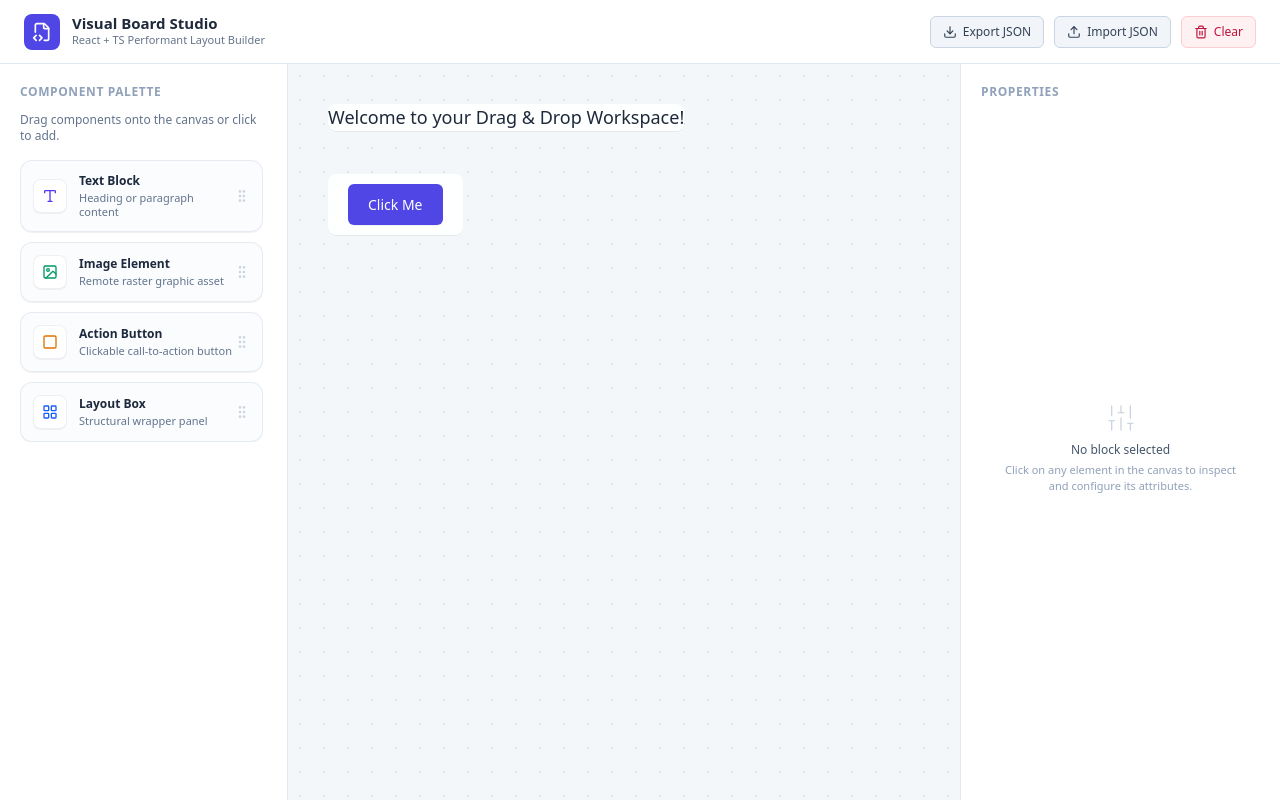
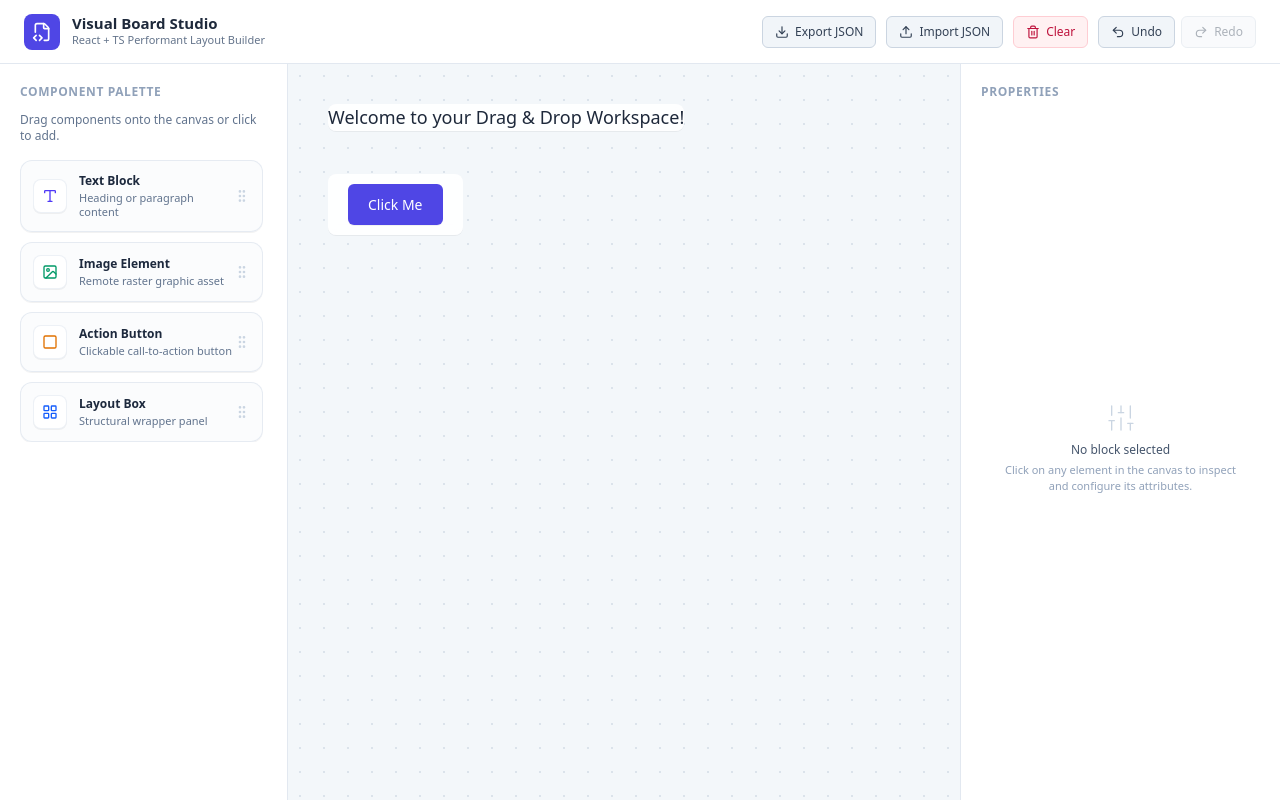
Before and after one commit to Birundadevi/DND_Builder, a React (Vite) app: page / in a window 1280 px wide. Built offline with nearby package versions, Linux system fonts and the light colour scheme.

Commit message:
added undo redo options and testcase

```diff
--- a/src/components/Block.tsx
+++ b/src/components/Block.tsx
@@ -14,11 +14,13 @@ export const Block: React.FC<BlockProps> = memo(({ block, isSelected }) => {
   const isDraggingRef = useRef(false);
   const dragOffsetRef = useRef({ x: 0, y: 0 });
 
+  // Handle selection cleanly on click and prevent bubbling up to canvas background
   const handleClick = useCallback((e: React.MouseEvent) => {
     e.stopPropagation();
     selectBlock(block.id);
   }, [block.id, selectBlock]);
 
+  // Custom high-performance pointer drag handler
   const handlePointerDown = useCallback((e: React.PointerEvent) => {
     e.stopPropagation();
     selectBlock(block.id);
@@ -119,7 +121,6 @@ export const Block: React.FC<BlockProps> = memo(({ block, isSelected }) => {
       }`}
     >
       <button
-        onPointerDown={(e) => e.stopPropagation()}
         onClick={(e) => {
           e.stopPropagation();
           deleteBlock(block.id);
--- a/src/components/Toolbar.tsx
+++ b/src/components/Toolbar.tsx
@@ -1,12 +1,14 @@
 import React, { useRef, useState } from 'react';
 import { useBuilder } from '../hooks/useBuilder';
 import { Download, Upload, Trash2, FileCode2, Check, AlertCircle } from 'lucide-react';
+import { Undo2, Redo2 } from 'lucide-react';
 
 export const Toolbar: React.FC = () => {
   const { exportJson, importJson, clearCanvas, blocks } = useBuilder();
   const fileInputRef = useRef<HTMLInputElement>(null);
   const [errorMsg, setErrorMsg] = useState<string | null>(null);
   const [successMsg, setSuccessMsg] = useState<string | null>(null);
+  const { undo, redo, canUndo, canRedo } = useBuilder();
 
   const handleExport = () => {
     const jsonStr = exportJson();
@@ -74,6 +76,49 @@ export const Toolbar: React.FC = () => {
         <button onClick={() => { if (blocks.length === 0 || window.confirm('Clear canvas?')) clearCanvas(); }} style={{ display: 'inline-flex', alignItems: 'center', gap: '6px', padding: '6px 12px', fontSize: '12px', fontWeight: 500, color: '#be123c', backgroundColor: '#fff1f2', border: '1px solid #fecdd3', borderRadius: '6px', cursor: 'pointer' }}>
           <Trash2 className="w-3.5 h-3.5" /> Clear
         </button>
+        <div style={{ display: 'flex', alignItems: 'center', gap: '6px' }}>
+  <button
+    onClick={undo}
+    disabled={!canUndo}
+    style={{
+      opacity: canUndo ? 1 : 0.4,
+      cursor: canUndo ? 'pointer' : 'not-allowed',
+      display: 'inline-flex',
+      alignItems: 'center',
+      gap: '6px',
+      padding: '6px 12px',
+      fontSize: '12px',
+      fontWeight: 500,
+      color: '#334155',
+      backgroundColor: '#f1f5f9',
+      border: '1px solid #cbd5e1',
+      borderRadius: '6px'
+    }}
+  >
+    <Undo2 className="w-3.5 h-3.5" /> Undo
+  </button>
+
+  <button
+    onClick={redo}
+    disabled={!canRedo}
+    style={{
+      opacity: canRedo ? 1 : 0.4,
+      cursor: canRedo ? 'pointer' : 'not-allowed',
+      display: 'inline-flex',
+      alignItems: 'center',
+      gap: '6px',
+      padding: '6px 12px',
+      fontSize: '12px',
+      fontWeight: 500,
+      color: '#334155',
+      backgroundColor: '#f1f5f9',
+      border: '1px solid #cbd5e1',
+      borderRadius: '6px'
+    }}
+  >
+    <Redo2 className="w-3.5 h-3.5" /> Redo
+  </button>
+</div>
       </div>
     </header>
   );
--- a/src/state/BuilderContext.tsx
+++ b/src/state/BuilderContext.tsx
@@ -8,6 +8,8 @@ interface BuilderContextType {
   blocks: BlockItem[];
   selectedBlockId: string | null;
   selectedBlock: BlockItem | null;
+  canUndo: boolean;
+  canRedo: boolean;
   addBlock: (type: BlockType, x?: number, y?: number) => void;
   updateBlockPosition: (id: string, x: number, y: number) => void;
   updateBlockContent: (id: string, key: string, value: string) => void;
@@ -15,6 +17,8 @@ interface BuilderContextType {
   deleteBlock: (id: string) => void;
   selectBlock: (id: string | null) => void;
   clearCanvas: () => void;
+  undo: () => void;
+  redo: () => void;
   exportJson: () => string;
   importJson: (jsonString: string) => boolean;
 }
@@ -41,12 +45,50 @@ const INITIAL_BLOCKS: BlockItem[] = [
 ];
 
 export const BuilderProvider: React.FC<{ children: React.ReactNode }> = ({ children }) => {
-  const [blocks, setBlocks] = useState<BlockItem[]>(INITIAL_BLOCKS);
+  // History Stacks for Undo / Redo
+  const [past, setPast] = useState<BlockItem[][]>([INITIAL_BLOCKS]);
+  const [present, setPresent] = useState<BlockItem[]>(INITIAL_BLOCKS);
+  const [future, setFuture] = useState<BlockItem[][]>([]);
+
   const [selectedBlockId, setSelectedBlockId] = useState<string | null>(null);
 
   const selectBlock = useCallback((id: string | null) => {
     setSelectedBlockId(id);
   }, []);
+
+  // Helper to commit state changes into history stack
+  const recordHistory = useCallback((newBlocks: BlockItem[]) => {
+    setPresent(currentPresent => {
+      if (JSON.stringify(currentPresent) === JSON.stringify(newBlocks)) return currentPresent;
+      setPast(prevPast => [...prevPast, currentPresent]);
+      setFuture([]); // Clear redo future stack on new user action
+      return newBlocks;
+    });
+  }, []);
+
+  const undo = useCallback(() => {
+    if (past.length === 0) return;
+
+    const previous = past[past.length - 1];
+    const newPast = past.slice(0, past.length - 1);
+
+    setPast(newPast);
+    setFuture(currFuture => [present, ...currFuture]);
+    setPresent(previous);
+    setSelectedBlockId(null);
+  }, [past, present]);
+
+  const redo = useCallback(() => {
+    if (future.length === 0) return;
+
+    const next = future[0];
+    const newFuture = future.slice(1);
+
+    setPast(prevPast => [...prevPast, present]);
+    setPresent(next);
+    setFuture(newFuture);
+    setSelectedBlockId(null);
+  }, [future, present]);
 
   const addBlock = useCallback((type: BlockType, x = 60, y = 60) => {
     const newBlock: BlockItem = {
@@ -71,70 +113,90 @@ export const BuilderProvider: React.FC<{ children: React.ReactNode }> = ({ child
         height: type === 'container' ? '180px' : 'auto'
       }
     };
-    setBlocks(prev => [...prev, newBlock]);
+
+    setPresent(current => {
+      const next = [...current, newBlock];
+      recordHistory(next);
+      return next;
+    });
     setSelectedBlockId(newBlock.id);
-  }, []);
+  }, [recordHistory]);
 
-  // Highly optimized standalone position updater to decouple drag ticks from heavy UI trees
   const updateBlockPosition = useCallback((id: string, x: number, y: number) => {
-    setBlocks(prev =>
-      prev.map(block => (block.id === id ? { ...block, x: Math.max(0, x), y: Math.max(0, y) } : block))
+    setPresent(current =>
+      current.map(block => (block.id === id ? { ...block, x: Math.max(0, x), y: Math.max(0, y) } : block))
     );
   }, []);
 
   const updateBlockContent = useCallback((id: string, key: string, value: string) => {
     const cleanValue = key === 'url' || key === 'src' ? sanitizeUrl(value) : sanitizeText(value);
-    setBlocks(prev =>
-      prev.map(block =>
+    setPresent(current => {
+      const next = current.map(block =>
         block.id === id ? { ...block, content: { ...block.content, [key]: cleanValue } } : block
-      )
-    );
-  }, []);
+      );
+      recordHistory(next);
+      return next;
+    });
+  }, [recordHistory]);
 
   const updateBlockStyles = useCallback((id: string, key: string, value: string) => {
     const cleanValue = sanitizeCssValue(value);
-    setBlocks(prev =>
-      prev.map(block =>
+    setPresent(current => {
+      const next = current.map(block =>
         block.id === id ? { ...block, styles: { ...block.styles, [key]: cleanValue } } : block
-      )
-    );
-  }, []);
+      );
+      recordHistory(next);
+      return next;
+    });
+  }, [recordHistory]);
 
   const deleteBlock = useCallback((id: string) => {
-    setBlocks(prev => prev.filter(block => block.id !== id));
+    setPresent(current => {
+      const next = current.filter(block => block.id !== id);
+      recordHistory(next);
+      return next;
+    });
     setSelectedBlockId(current => (current === id ? null : current));
-  }, []);
+  }, [recordHistory]);
 
   const clearCanvas = useCallback(() => {
-    setBlocks([]);
+    setPresent(current => {
+      if (current.length === 0) return current;
+      recordHistory([]);
+      return [];
+    });
     setSelectedBlockId(null);
-  }, []);
+  }, [recordHistory]);
 
   const exportJson = useCallback(() => {
     const layout = {
       version: 1,
-      blocks
+      blocks: present
     };
     return JSON.stringify(layout, null, 2);
-  }, [blocks]);
+  }, [present]);
 
   const importJson = useCallback((jsonString: string): boolean => {
     const layout = validateImportedLayout(jsonString);
     if (!layout) return false;
-    setBlocks(layout.blocks);
+
+    setPresent(layout.blocks);
+    recordHistory(layout.blocks);
     setSelectedBlockId(null);
     return true;
-  }, []);
+  }, [recordHistory]);
 
   const selectedBlock = useMemo(() => {
-    return blocks.find(b => b.id === selectedBlockId) || null;
-  }, [blocks, selectedBlockId]);
+    return present.find(b => b.id === selectedBlockId) || null;
+  }, [present, selectedBlockId]);
 
   const value = useMemo(
     () => ({
-      blocks,
+      blocks: present,
       selectedBlockId,
       selectedBlock,
+      canUndo: past.length > 0,
+      canRedo: future.length > 0,
       addBlock,
       updateBlockPosition,
       updateBlockContent,
@@ -142,13 +204,17 @@ export const BuilderProvider: React.FC<{ children: React.ReactNode }> = ({ child
       deleteBlock,
       selectBlock,
       clearCanvas,
+      undo,
+      redo,
       exportJson,
       importJson
     }),
     [
-      blocks,
+      present,
       selectedBlockId,
       selectedBlock,
+      past.length,
+      future.length,
       addBlock,
       updateBlockPosition,
       updateBlockContent,
@@ -156,6 +222,8 @@ export const BuilderProvider: React.FC<{ children: React.ReactNode }> = ({ child
       deleteBlock,
       selectBlock,
       clearCanvas,
+      undo,
+      redo,
       exportJson,
       importJson
     ]
--- /dev/null
+++ b/src/utils/snap.ts
@@ -0,0 +1,26 @@
+import { BlockItem } from '../types/block';
+
+const GRID_SIZE = 20;
+const SNAP_THRESHOLD = 6;
+
+export function calculateSnapPosition(x: number, y: number, blocks: BlockItem[], currentId: string) {
+  // Default grid snapping
+  let snappedX = Math.round(x / GRID_SIZE) * GRID_SIZE;
+  let snappedY = Math.round(y / GRID_SIZE) * GRID_SIZE;
+
+  // Alignment guide checking against other blocks on the canvas
+  for (const block of blocks) {
+    if (block.id === currentId) continue;
+
+    // Snap to left edge of another block
+    if (Math.abs(block.x - x) < SNAP_THRESHOLD) {
+      snappedX = block.x;
+    }
+    // Snap to top edge of another block
+    if (Math.abs(block.y - y) < SNAP_THRESHOLD) {
+      snappedY = block.y;
+    }
+  }
+
+  return { x: snappedX, y: snappedY };
+}
```
Also changed, not shown: package.json (+7 -2 lines), 2 other files (tests, documents, lock files or other folders).
